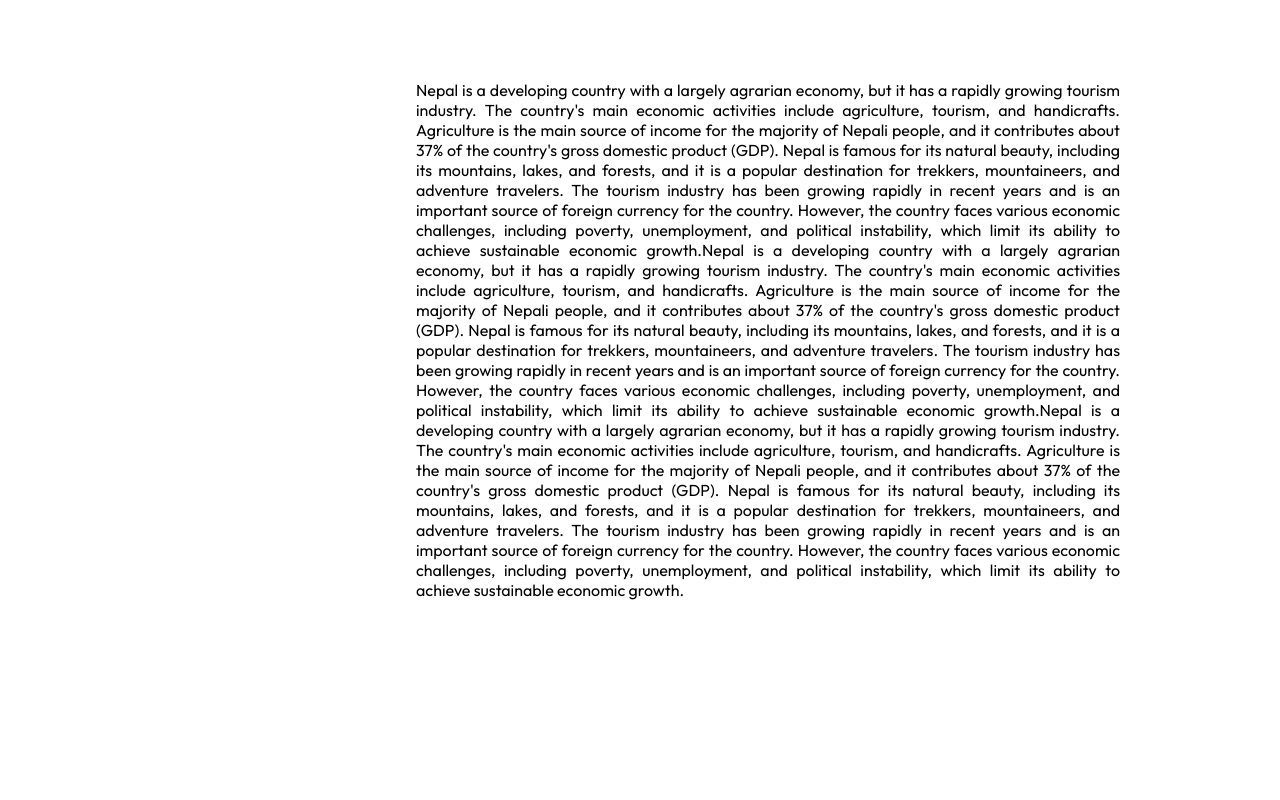
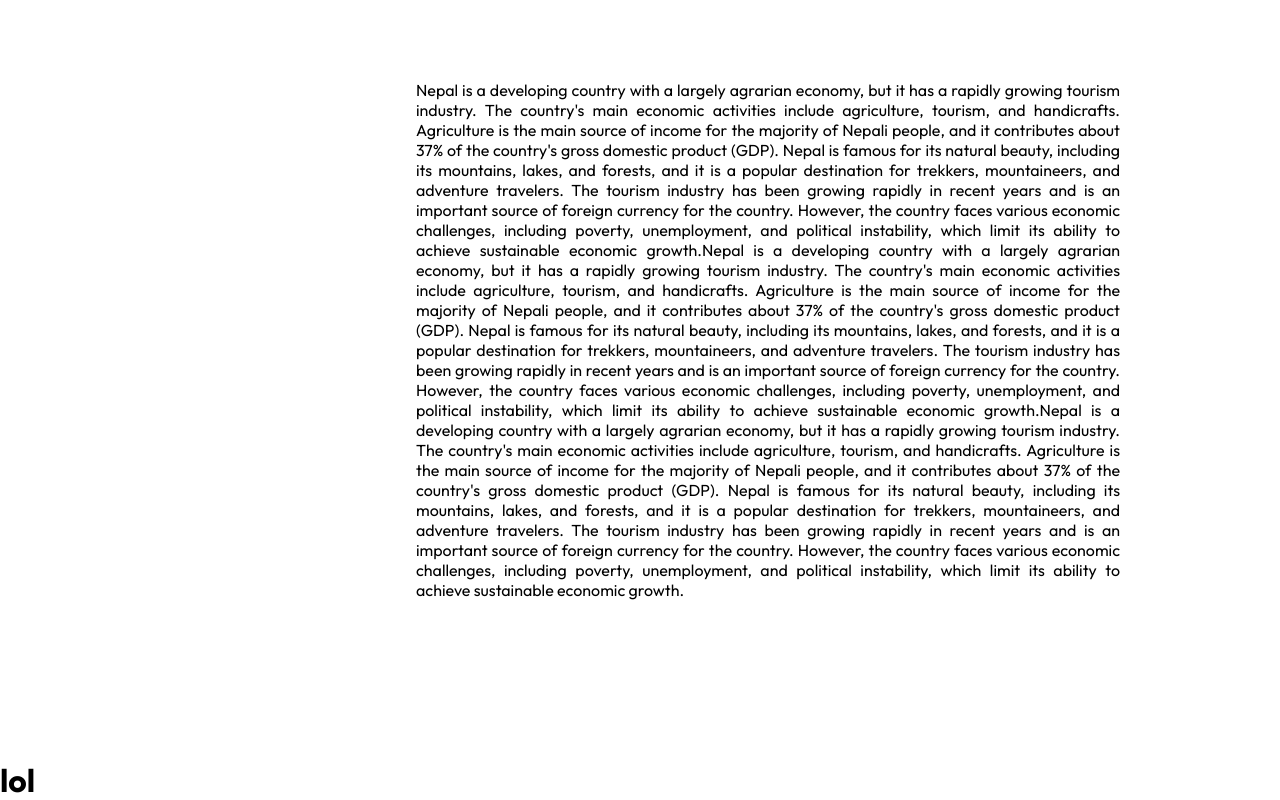
Before and after one commit to KamanHang/kamanlimbu, a React (Create React App) app: page / in a window 1280 px wide. Shown: the part 1660-2460 px from the top of the page. Before the commit the page ends 2420 px from the top, so only its background shows below. Built offline with nearby package versions, Linux system fonts and the light colour scheme.

Commit message:
Error Fixed

```diff
--- a/src/App.js
+++ b/src/App.js
@@ -1,6 +1,5 @@
 import React from 'react'
 import { Route, Routes } from 'react-router-dom'
-import NoPage from './pages/NoPage'
 import Home from './pages/Home'
 import Project from './pages/Project'
 import About from './pages/About'
@@ -16,7 +15,6 @@ const App = () => {
         <Route index path='/' element={<Home />} />
         <Route path='/project' element={<Project />} />
         <Route path='/about' element={<About />} />
-        <Route path='*' element={<NoPage />} />
 
       </Routes>
    </>
--- a/src/pages/About.js
+++ b/src/pages/About.js
@@ -3,7 +3,6 @@ import "./About.css"
 // import {FcHome} from 'react-icons/fc'
 import { Link } from 'react-router-dom'
 import {FaHome, FaGithubAlt} from 'react-icons/fa'
-import {RiInstagramFill} from 'react-icons/ri'
 import {MdEmail} from 'react-icons/md'
 import { AiFillInstagram, AiFillLinkedin, AiFillFacebook } from 'react-icons/ai'
 
--- a/src/pages/Home.js
+++ b/src/pages/Home.js
@@ -3,7 +3,7 @@ import React from 'react'
 
 const Home = () => {
   return (
-    <h1></h1>
+    <h1> lol </h1>
   )
 }
 
--- a/src/pages/NoPage.js
+++ /dev/null
@@ -1,11 +0,0 @@
-import React from 'react'
-
-const NoPage = () => {
-  return (
-    <div>
-    <h1></h1>
-    </div>
-  )
-}
-
-export default NoPage
```
